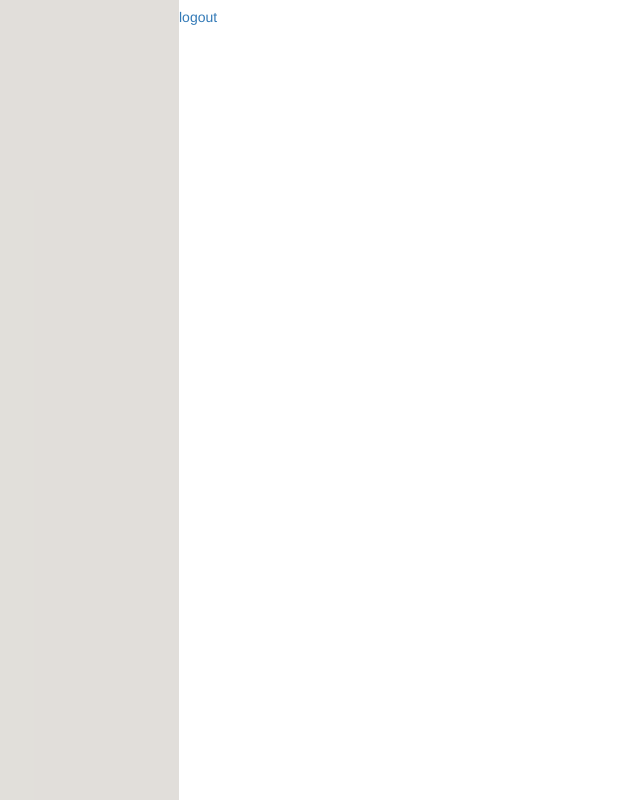
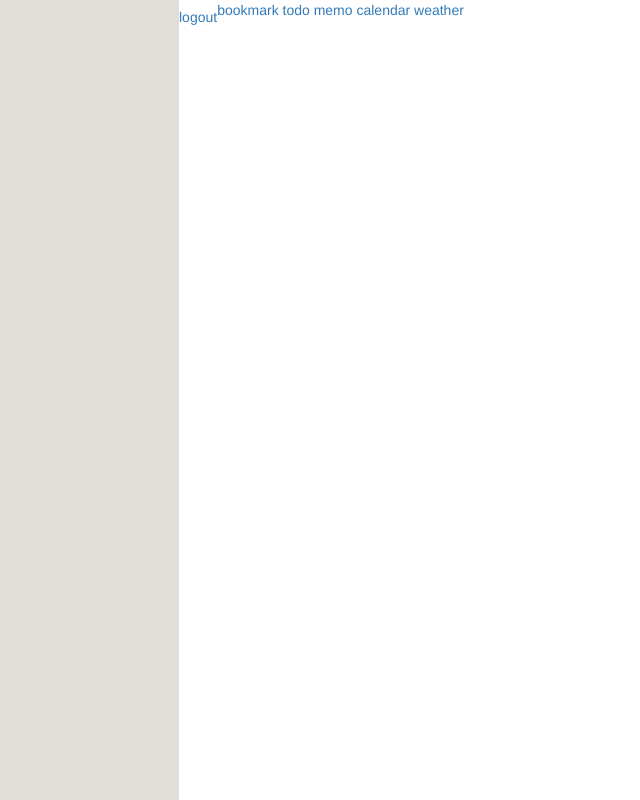
Before and after one commit to isdiscodead/BaaN, a Django app: page / in a window 1280 px wide. Shown: the part 65-865 px from the top of the page, without its empty margins (221-861 px from the left). Run offline with Django 3.2, Linux system fonts and the light colour scheme; the visitor is signed in with stand-in values (Sample User, id 1); data comes from the database, SQL or seed files in the repository; parts of the project's set-up code (start-up, migrations or seed data) failed here and were passed over; some libraries are stand-ins or nearby versions.

Commit message:
add shortcut

```diff
--- a/accountapp/templates/accountapp/main.html
+++ b/accountapp/templates/accountapp/main.html
@@ -11,6 +11,13 @@
             {% if target_user %}
                 <h5><a href="{% url 'accountapp:logout' %}">logout</a></h5>
             {% endif %}
+            <div>
+                <a href="{% url 'bookmarkapp:list' %}">bookmark</a>
+                <a href="">todo</a>
+                <a href="{% url 'memoapp:list' %}">memo</a>
+                <a href="">calendar</a>
+                <a href="">weather</a>
+            </div>
         </div>
     </div>
 </div>
```
